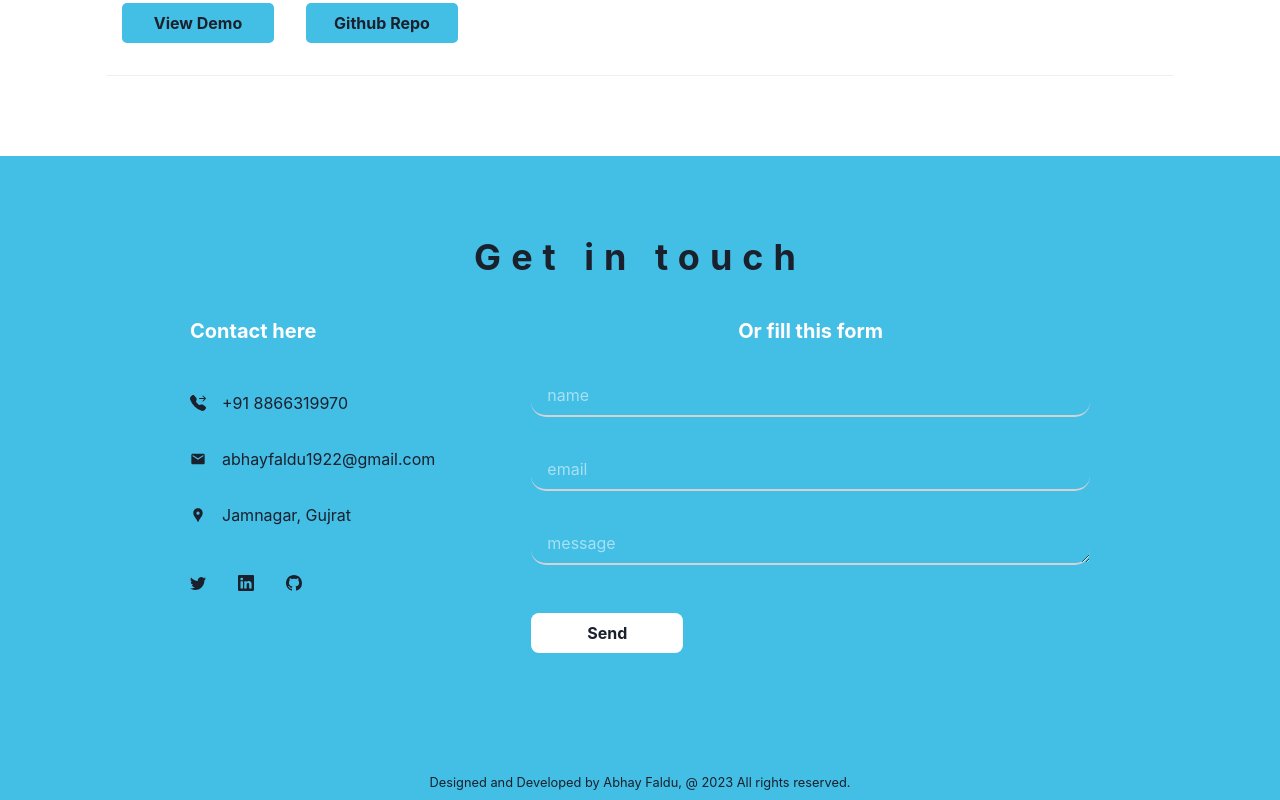
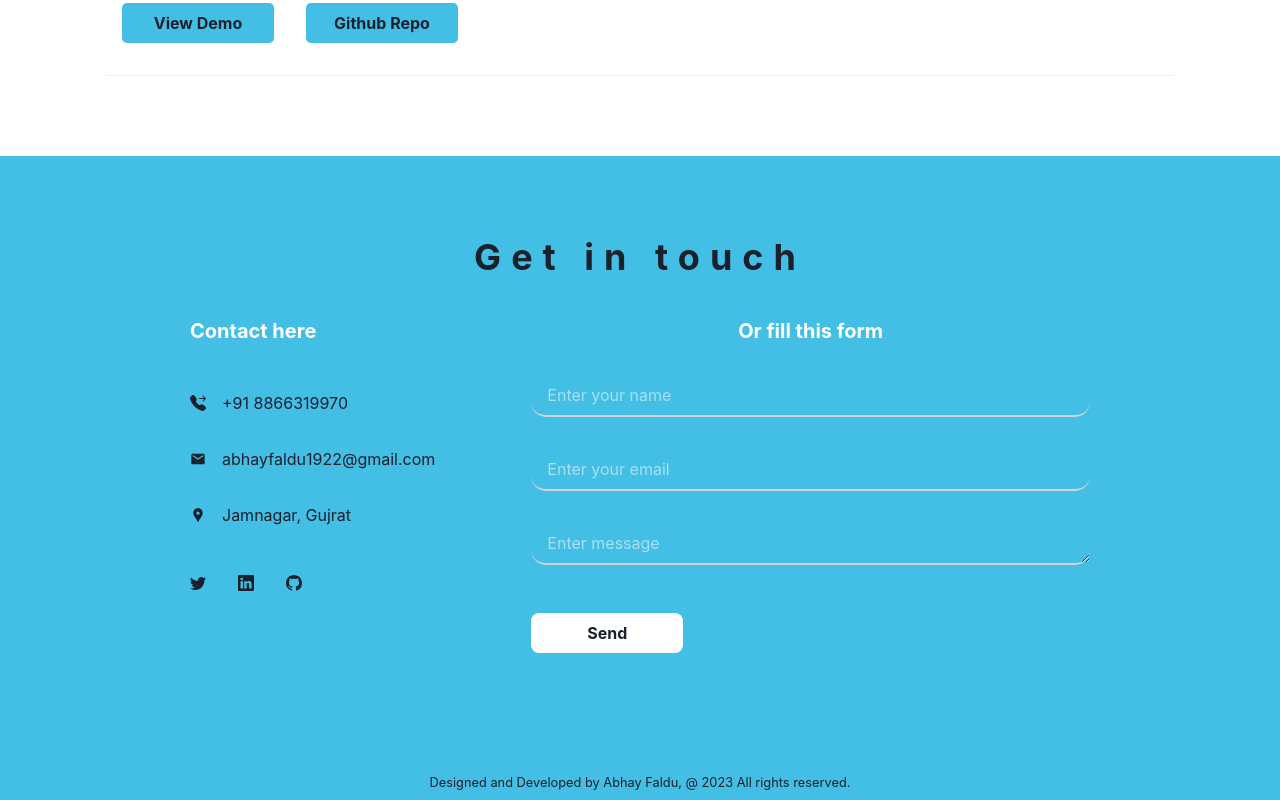
Before and after one commit to abhayfaldu/abhayfaldu.github.io, a React (Create React App) app in the folder frontend/: page / in a window 1280 px wide. Shown: the part 5506-6306 px from the top of the page. Built offline with nearby package versions, Linux system fonts and the light colour scheme; a web font is replaced by a local one.

Commit message:
updated portfolio-v1

```diff
--- a/frontend/src/components/GetInTouch.jsx
+++ b/frontend/src/components/GetInTouch.jsx
@@ -102,17 +102,22 @@ const GetInTouch = () => {
 							Or fill this form
 						</Heading>
 						<form ref={form} onSubmit={sendEmail} className={styles.form}>
-							<input type="text" name="user_name" placeholder="name" required />
+							<input
+								type="text"
+								name="user_name"
+								placeholder="Enter your name"
+								required
+							/>
 							<input
 								type="email"
 								name="user_email"
-								placeholder="email"
+								placeholder="Enter your email"
 								required
 							/>
 							<textarea
 								rows="1"
 								name="message"
-								placeholder="message"
+								placeholder="Enter message"
 								required
 							/>
 							<input type="submit" value="Send" />
```
